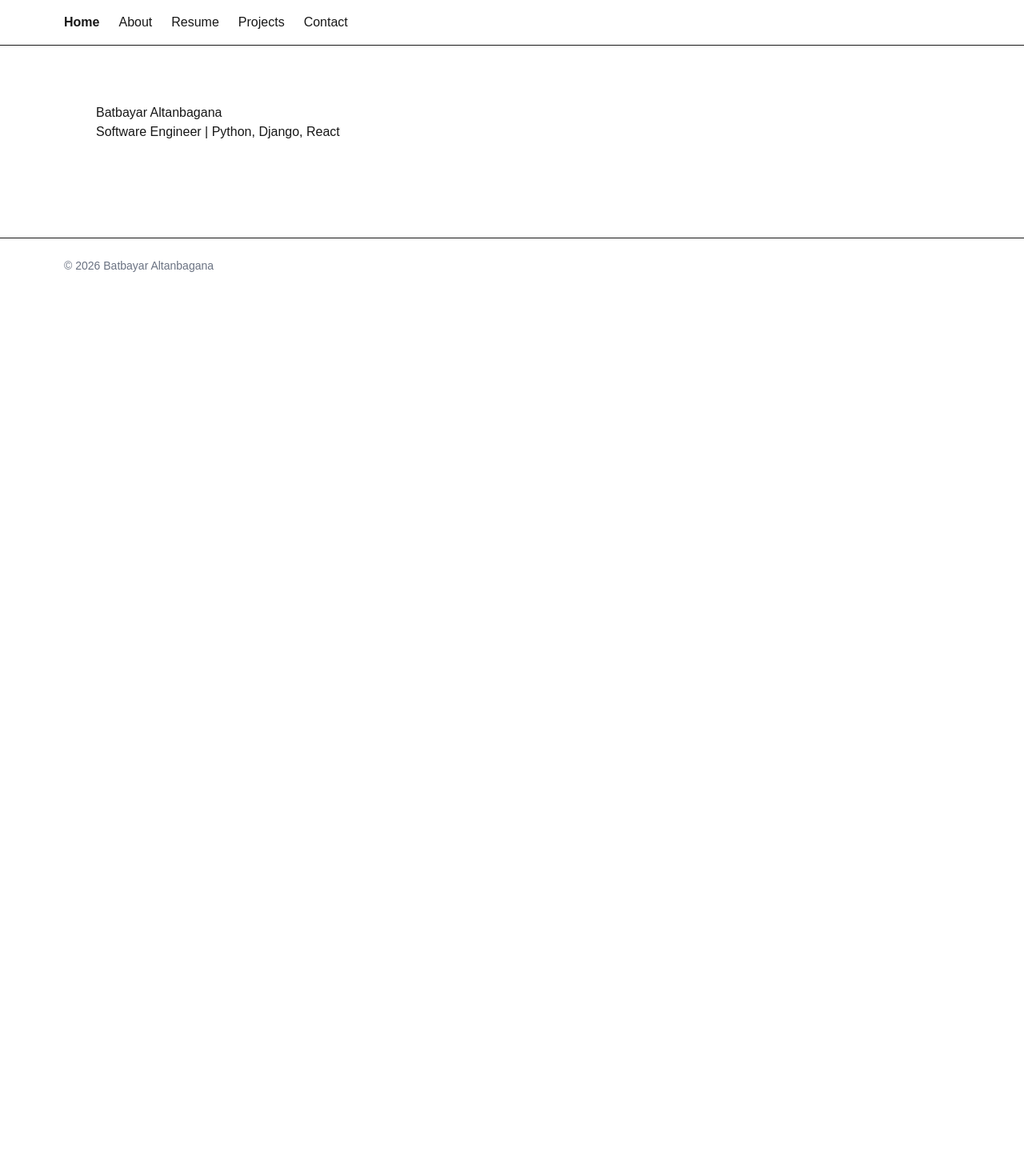
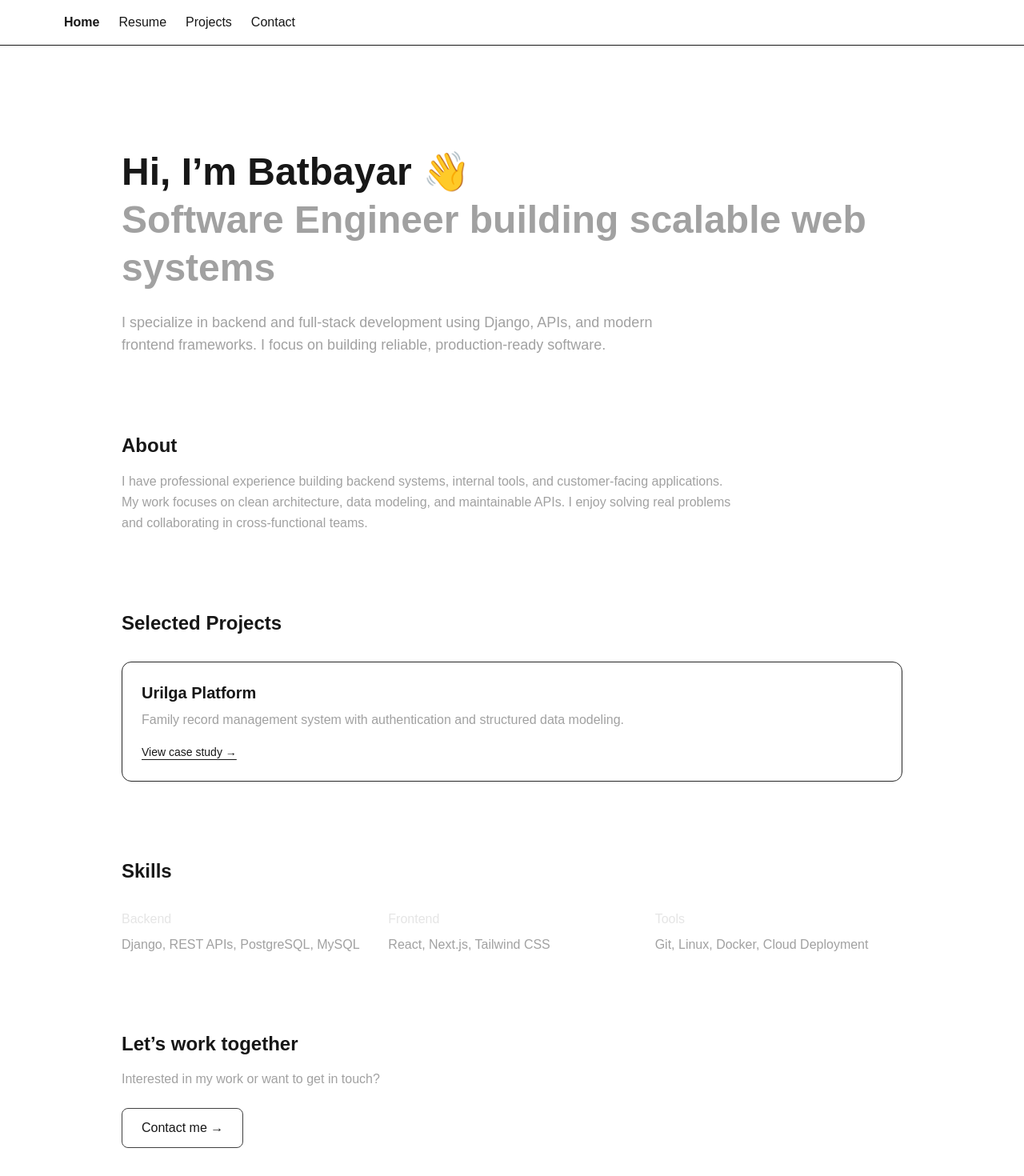
Before and after one commit to batbyr-hub/portfolio-nextjs, a Next.js app: page / in a window 1280 px wide. Shown: the top 1470 px of the page at 80% size. Before the commit the page ends 800 px from the top, so only its background shows below. Built offline with nearby package versions, Linux system fonts and the light colour scheme.

Commit message:
Home page and about page are unified.

```diff
--- a/app/about/page.tsx
+++ /dev/null
@@ -1,10 +0,0 @@
-export default function AboutPage() {
-  return (
-    <main style={{ padding: "40px" }}>
-      <h1>About Me</h1>
-      <p>
-        I am a software engineer with experience in Python, Django, and backend systems.
-      </p>
-    </main>
-  );
-}
--- a/app/page.tsx
+++ b/app/page.tsx
@@ -2,9 +2,101 @@ import Image from "next/image";
 
 export default function HomePage() {
   return (
-    <main style={{ padding: "40px" }}>
-      <h1>Batbayar Altanbagana</h1>
-      <p>Software Engineer | Python, Django, React</p>
+    <main className="max-w-5xl mx-auto px-6 py-24">
+      {/* HERO */}
+      <section className="mb-24">
+        <h1 className="text-5xl font-bold leading-tight mb-6">
+          Hi, I’m Batbayar 👋 <br />
+          <span className="text-neutral-400">
+            Software Engineer building scalable web systems
+          </span>
+        </h1>
+
+        <p className="text-lg text-neutral-400 max-w-2xl">
+          I specialize in backend and full-stack development using Django,
+          APIs, and modern frontend frameworks. I focus on building reliable,
+          production-ready software.
+        </p>
+      </section>
+      {/* ABOUT */}
+      <section className="mb-24 max-w-3xl">
+        <h2 className="text-2xl font-semibold mb-4">About</h2>
+        <p className="text-neutral-400 leading-relaxed">
+          I have professional experience building backend systems, internal
+          tools, and customer-facing applications. My work focuses on clean
+          architecture, data modeling, and maintainable APIs. I enjoy solving
+          real problems and collaborating in cross-functional teams.
+        </p>
+      </section>
+      {/* PROJECTS PREVIEW */}
+      <section className="mb-24">
+        <h2 className="text-2xl font-semibold mb-8">Selected Projects</h2>
+
+        <div className="grid gap-6">
+          <div className="border border-neutral-800 rounded-xl p-6">
+            <h3 className="text-xl font-semibold mb-2">
+              Urilga Platform
+            </h3>
+            <p className="text-neutral-400 mb-4">
+              Family record management system with authentication and structured data modeling.
+            </p>
+            <a
+              href="/projects"
+              className="text-sm underline underline-offset-4"
+            >
+              View case study →
+            </a>
+          </div>
+        </div>
+      </section>
+            {/* SKILLS */}
+      <section className="mb-24">
+        <h2 className="text-2xl font-semibold mb-8">Skills</h2>
+
+        <div className="grid md:grid-cols-3 gap-6 text-neutral-400">
+          <div>
+            <h3 className="font-medium text-neutral-200 mb-2">Backend</h3>
+            <p>Django, REST APIs, PostgreSQL, MySQL</p>
+          </div>
+
+          <div>
+            <h3 className="font-medium text-neutral-200 mb-2">Frontend</h3>
+            <p>React, Next.js, Tailwind CSS</p>
+          </div>
+
+          <div>
+            <h3 className="font-medium text-neutral-200 mb-2">Tools</h3>
+            <p>Git, Linux, Docker, Cloud Deployment</p>
+          </div>
+        </div>
+      </section>
+            {/* CTA */}
+      <section>
+        <h2 className="text-2xl font-semibold mb-4">
+          Let’s work together
+        </h2>
+        <p className="text-neutral-400 mb-6">
+          Interested in my work or want to get in touch?
+        </p>
+        <a
+          href="/contact"
+          className="inline-block px-6 py-3 border border-neutral-700 rounded-lg hover:border-neutral-500 transition"
+        >
+          Contact me →
+        </a>
+      </section>
     </main>
   );
 }
+
+
+
+
+// export default function HomePage() {
+//   return (
+//     <main style={{ padding: "40px" }}>
+//       <h1>Batbayar Altanbagana</h1>
+//       <p>Software Engineer | Python, Django, React</p>
+//     </main>
+//   );
+// }
--- a/components/Navbar.tsx
+++ b/components/Navbar.tsx
@@ -7,7 +7,6 @@ export default function Navbar() {
         <Link href="/" className="font-semibold">
           Home
         </Link>
-        <Link href="/about">About</Link>
         <Link href="/resume">Resume</Link>
         <Link href="/projects">Projects</Link>
         <Link href="/contact">Contact</Link>
```
